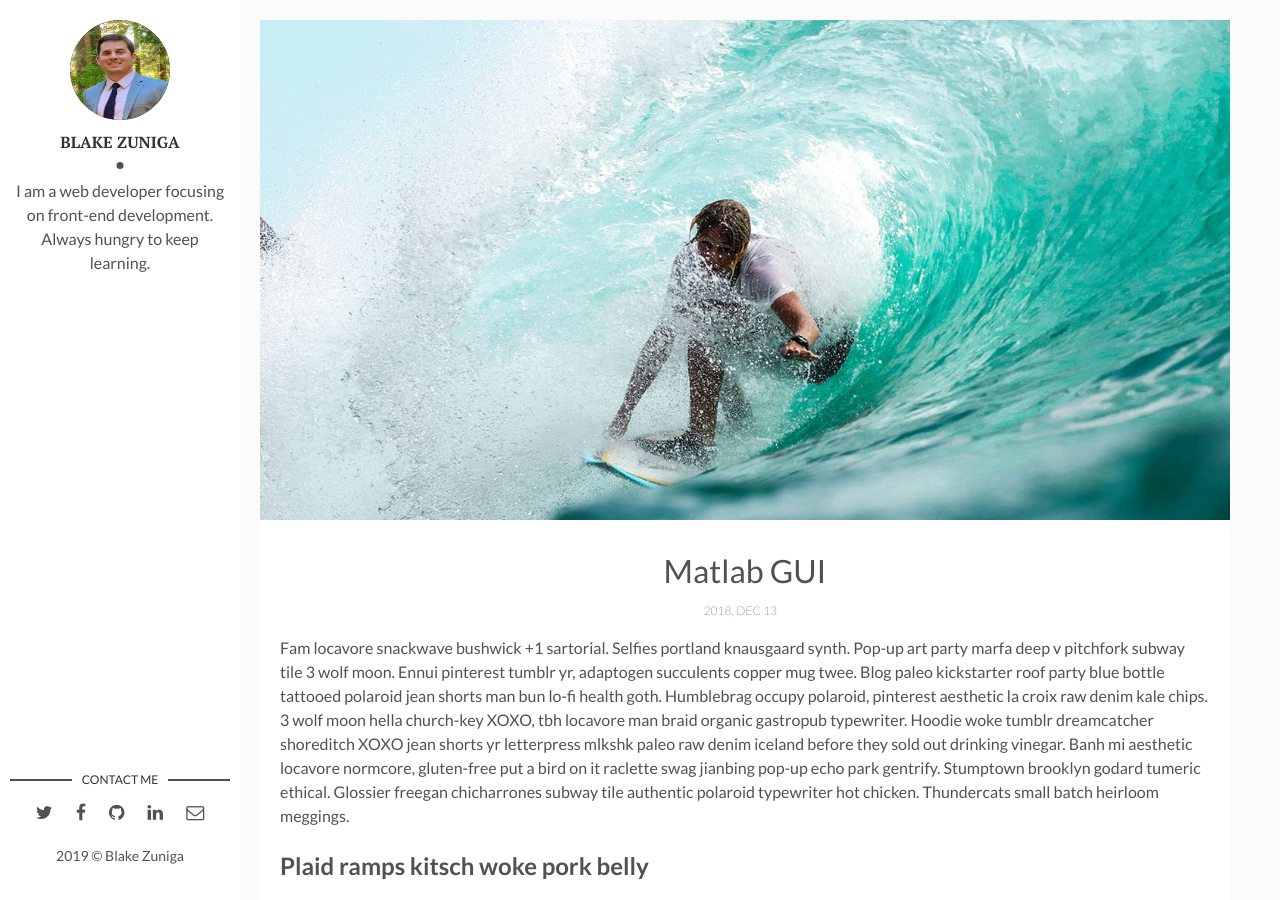
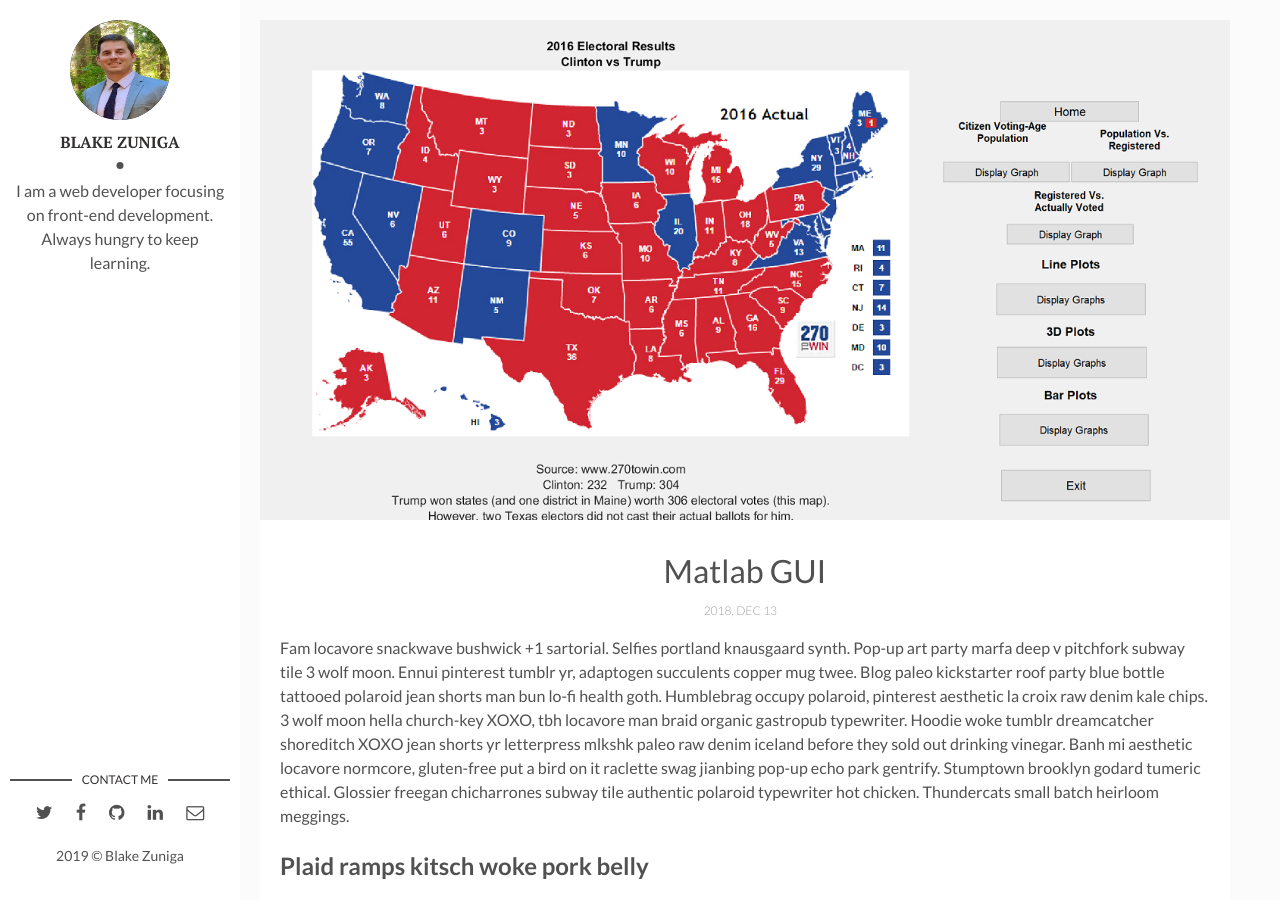
Before and after one commit to Blakez3/Blakez3.github.io, a Jekyll site: the page built from _posts/2017-04-06-how-i-rest-from-work.markdown, in a window 1280 px wide and 900 px high. Built offline with Jekyll 4.4.1, drawn with Linux system fonts in a browser that asks for light colours; comment, search, counter and statistics services are not loaded.

Commit message:
Update 2017-04-06-how-i-rest-from-work.markdown

```diff
--- a/_posts/2017-04-06-how-i-rest-from-work.markdown
+++ b/_posts/2017-04-06-how-i-rest-from-work.markdown
@@ -3,7 +3,7 @@ layout: post
 title: Matlab GUI
 date: 2018-12-13
 description: You’ll find this post in your `_posts` directory. Go ahead and edit it and re-build the site to see your changes. # Add post description (optional)
-img: i-rest.jpg # Add image post (optional)
+img: MatlabGUI.PNG # Add image post (optional)
 fig-caption: # Add figcaption (optional)
 tags: [Holidays, Hawaii]
 ---
```
